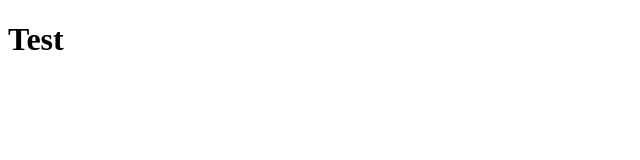
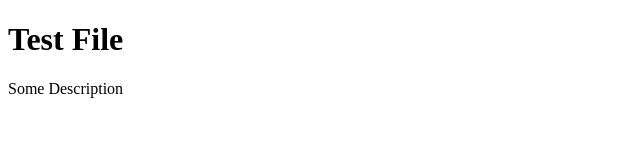
Before and after one commit to Shweta-21/First-Project, a plain HTML site: page index.html in a window 1280 px wide. Shown: the whole page, without its empty margins (0-640 px from the left). Drawn offline with Linux system fonts and the light colour scheme.

Commit message:
modifies index file

```diff
--- a/index.html
+++ b/index.html
@@ -4,6 +4,7 @@
     <title>Main File</title>
   </head>
   <body>
-    <h1> Test </h1>
+    <h1> Test File</h1>
+    <p> Some Description </p>
   </body>
 </html>
```
